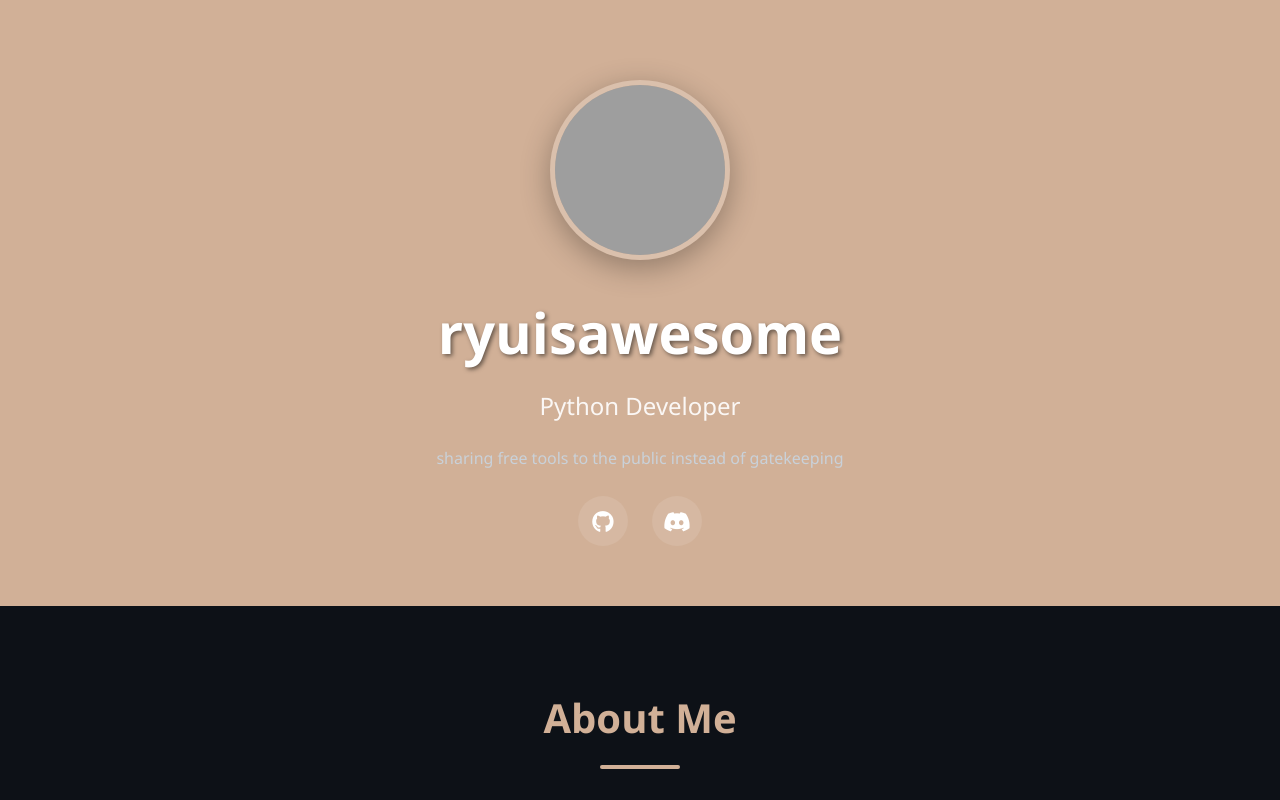
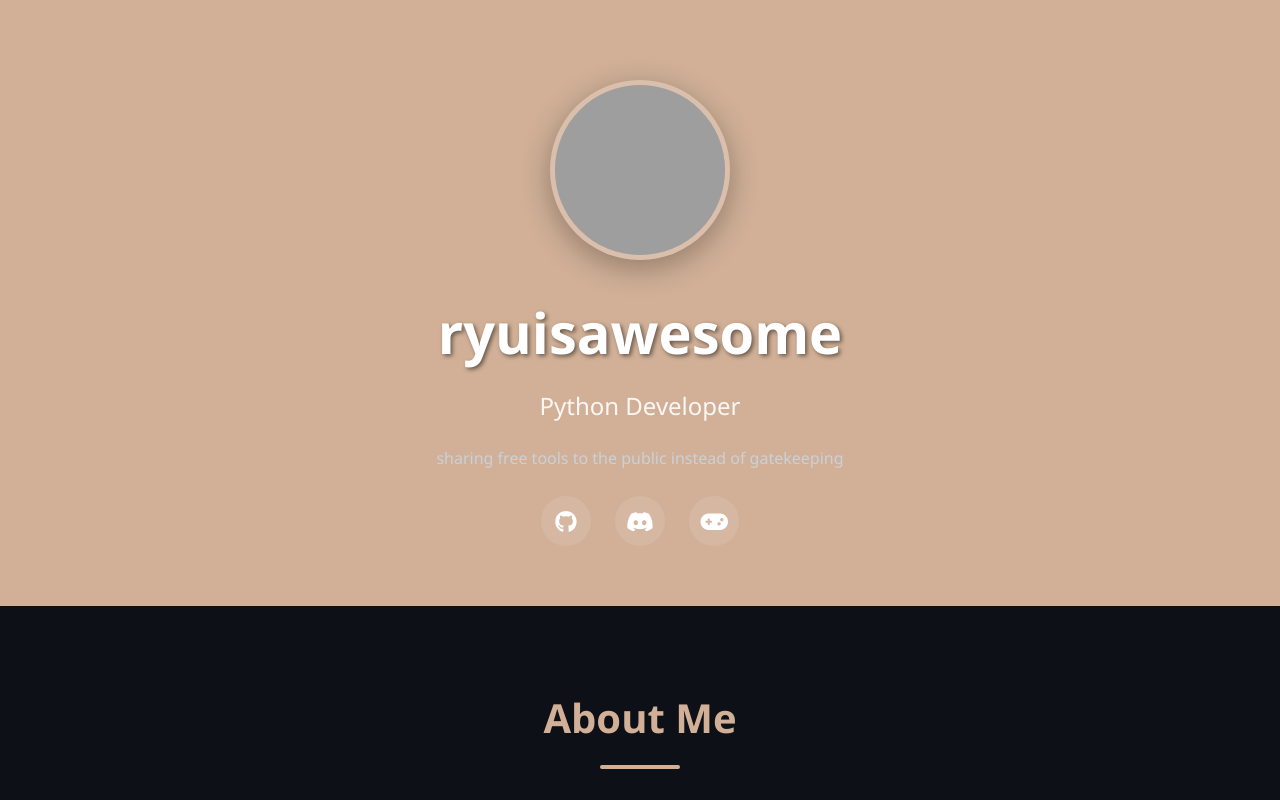
Before and after one commit to ryuisawesome/ryuisawesome.github.io, a plain HTML site: page index.html in a window 1280 px wide. Shown: the top 800 px of the page. Drawn offline with Linux system fonts and the light colour scheme; grey boxes are pictures that could not be loaded.

Commit message:
Update index.html

```diff
--- a/index.html
+++ b/index.html
@@ -82,6 +82,10 @@
         .social-links a:hover {
             transform: translateY(-5px);
             background: rgba(255, 255, 255, 0.2);
+        }
+
+        .roblox-icon {
+            /* Custom styling for Roblox icon if needed */
         }
 
         section {
@@ -203,6 +207,9 @@
                 <div class="social-links">
                     <a href="https://github.com/ryuisawesome" target="_blank"><i class="fab fa-github"></i></a>
                     <a href="https://discord.com/users/1413290947336212665" target="_blank"><i class="fab fa-discord"></i></a>
+                    <a href="https://www.roblox.com/users/8880795146/profile" target="_blank" class="roblox-icon">
+                        <i class="fas fa-gamepad"></i>
+                    </a>
                 </div>
             </div>
         </div>
```
